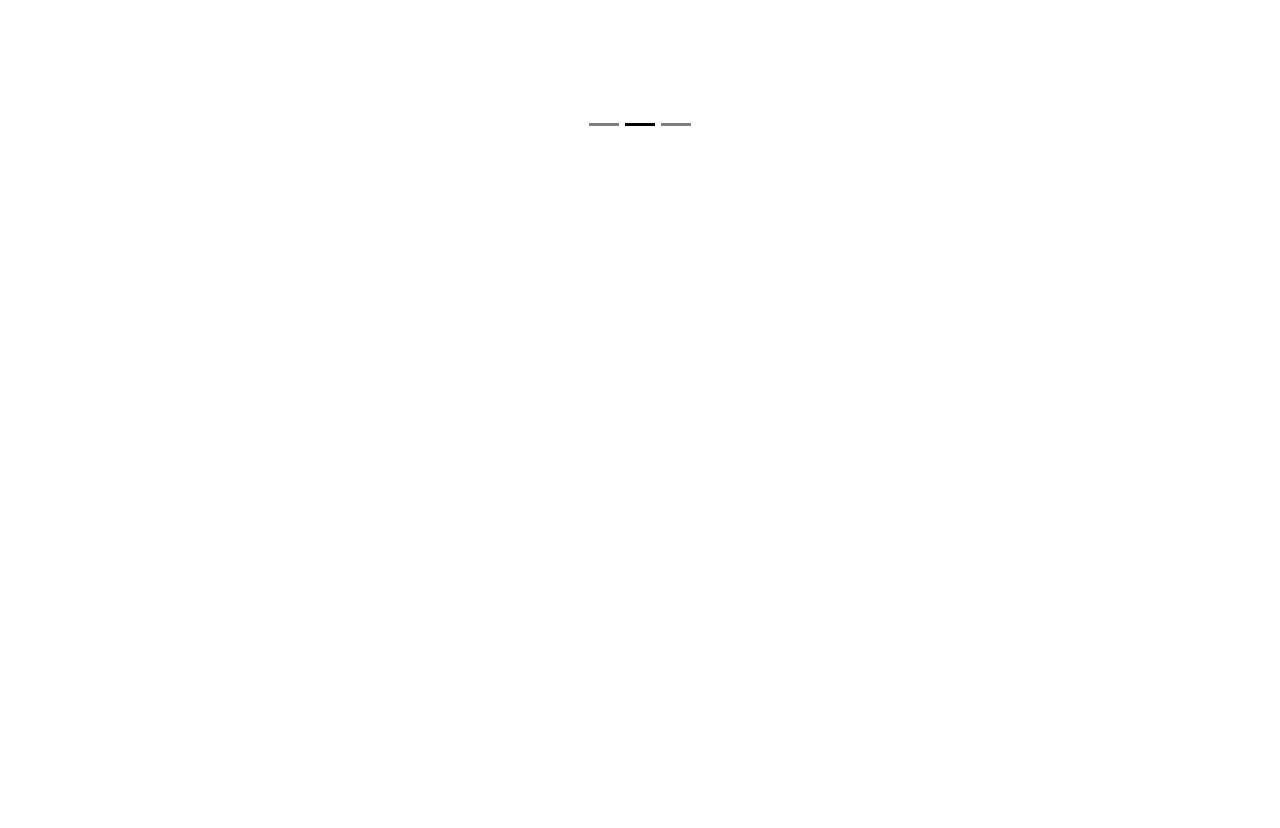
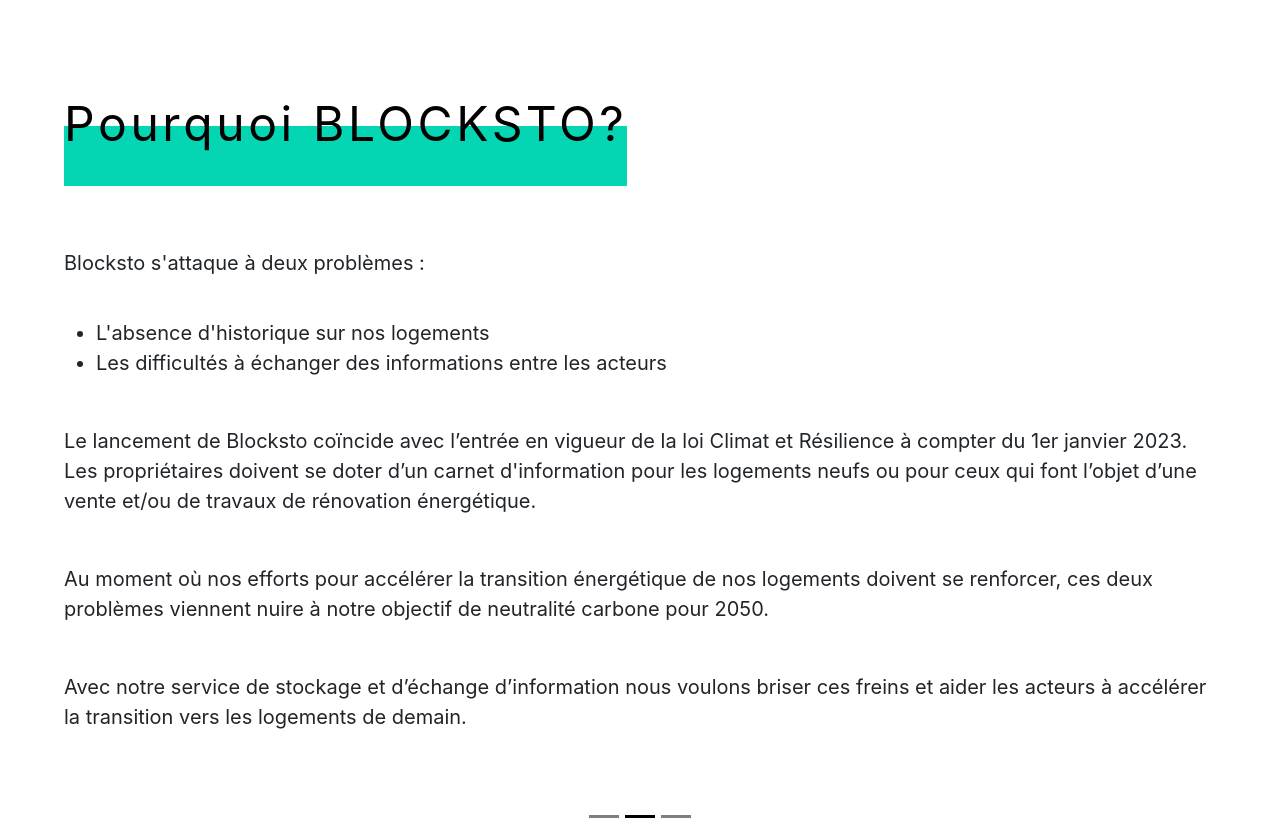
Before and after one commit to prmlee/Blocksto, a React (Create React App) app in the folder frontend/: page /welcome in a window 1280 px wide. Both pictures are taken after a click on the button 640 px from the left and 615 px from the top of the page. Before the commit the page ends 800 px from the top, so only its background shows below. Built offline with nearby package versions, Linux system fonts and the light colour scheme.

Commit message:
build the about slide

```diff
--- /dev/null
+++ b/frontend/src/components/slide/about.tsx
@@ -0,0 +1,33 @@
+const About = () => {
+  return (
+    <div className="about-slide">
+      <p className="title">Pourquoi BLOCKSTO?</p>
+      <div>
+        <p>Blocksto s'attaque à deux problèmes :</p>
+        <ul>
+          <li>L'absence d'historique sur nos logements</li>
+          <li>Les difficultés à échanger des informations entre les acteurs</li>
+        </ul>
+        <p>
+          Le lancement de Blocksto coïncide avec l’entrée en vigueur de la loi
+          Climat et Résilience à compter du 1er janvier 2023. Les propriétaires
+          doivent se doter d’un carnet d'information pour les logements neufs ou
+          pour ceux qui font l’objet d’une vente et/ou de travaux de rénovation
+          énergétique.
+        </p>
+        <p>
+          Au moment où nos efforts pour accélérer la transition énergétique de
+          nos logements doivent se renforcer, ces deux problèmes viennent nuire
+          à notre objectif de neutralité carbone pour 2050.
+        </p>
+        <p>
+          Avec notre service de stockage et d’échange d’information nous voulons
+          briser ces freins et aider les acteurs à accélérer la transition vers
+          les logements de demain.
+        </p>
+      </div>
+    </div>
+  );
+};
+
+export default About;
--- a/frontend/src/components/slide/index.css
+++ b/frontend/src/components/slide/index.css
@@ -18,17 +18,30 @@
   width: 100%;
 }
 
-div.features-slide {
+div.features-slide,
+div.about-slide {
   display: flex;
   flex-direction: column;
   align-items: flex-start;
+  font-size: 20px;
+  text-align: start;
 }
+div.about-slide > div {
+  padding-top: 40px;
+}
+div.about-slide ul {
+  padding-top: 24px;
+}
+div.about-slide p {
+  padding-top: 32px;
+}
+
 div.features-slide > div {
   padding-top: 32px;
 }
 div.features-slide div.feature-item {
   display: flex;
-  align-items: center;
+  align-items: flex-start;
 }
 div.features-slide img {
   width: 20%;
@@ -40,6 +53,7 @@
 div.features-slide div.feature-item p {
   padding-top: 24px;
   font-size: 36px;
+  font-weight: 500;
 }
 
 p.title {
@@ -50,11 +64,11 @@
 }
 p.title::after {
   position: absolute;
-  bottom: -21px;
+  bottom: -26px;
   left: 0;
   z-index: -1;
   width: 100%;
-  height: 70%;
+  height: 60px;
   content: '';
   display: block;
   background-color: var(--blue);
--- a/frontend/src/pages/welcome/index.tsx
+++ b/frontend/src/pages/welcome/index.tsx
@@ -1,4 +1,5 @@
 import FeaturesSlide from '../../components/slide/features';
+import About from '../../components/slide/about';
 import IntroductionSlide from '../../components/slide/introduction';
 
 const Welcome = () => {
@@ -34,7 +35,9 @@
         <div className="carousel-item active" data-bs-interval="100000">
           <IntroductionSlide />
         </div>
-        <div className="carousel-item"></div>
+        <div className="carousel-item">
+          <About />
+        </div>
         <div className="carousel-item">
           <FeaturesSlide />
         </div>
```
